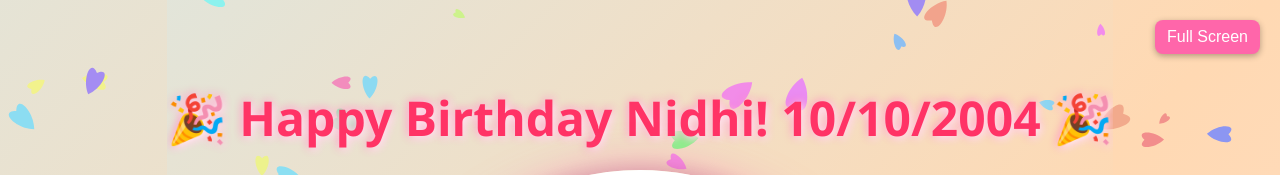
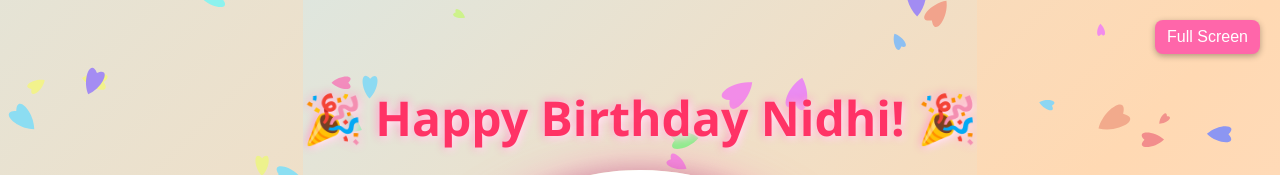
Before and after one commit to Theakaashyadav/mapp, a plain HTML site: page index.html in a window 1280 px wide. Shown: the top 175 px of the page. Drawn offline with Linux system fonts and the light colour scheme.

Commit message:
Update index.html

```diff
--- a/index.html
+++ b/index.html
@@ -97,7 +97,7 @@
 </style>
 </head>
 <body>
-<h1>🎉 Happy Birthday Nidhi! 10/10/2004 🎉</h1>
+<h1>🎉 Happy Birthday Nidhi!  🎉</h1>
 
 <div id="photo-container">
   <img id="photo" src="" alt="Birthday Photo">
```
